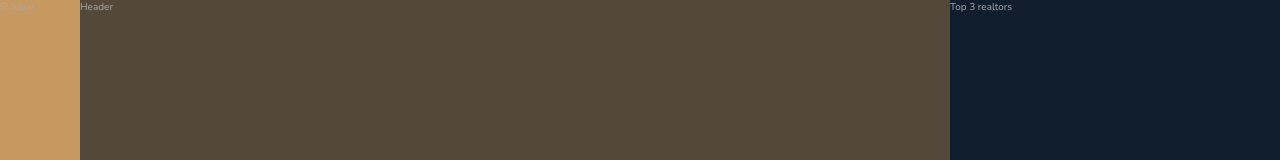
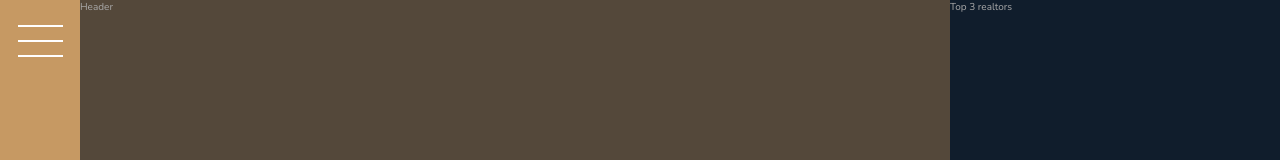
Before and after one commit to PrantoMollick/nexter-html-template, a website: page index.html in a window 1280 px wide. Shown: the top 160 px of the page. Drawn offline with nearby package versions, Linux system fonts and the light colour scheme.

Commit message:
013 Building the Sidebar

```diff
--- a/index.html
+++ b/index.html
@@ -15,7 +15,7 @@
 
 <body class="container">
     <div class="sidebar">
-        Sidebar
+        <button type="button" class="nav-btn" aria-label="nav button"></button>
     </div>
 
     <header class="header">
--- a/sass/_footer.scss
+++ b/sass/_footer.scss
@@ -16,8 +16,6 @@
   grid-template-columns: repeat(auto-fit, minmax(15rem, 1fr));
   grid-gap: 2rem;
   align-items: center;
-
-  &__item {}
 
   &__link:link,
   &__link:visited {
--- a/sass/_sidebar.scss
+++ b/sass/_sidebar.scss
@@ -2,4 +2,33 @@
   background-color: $color-primary;
   grid-column: sidebar-start / sidebar-end;
   grid-row: 1 / -1;
+  display: flex;
+  justify-content: center;
 }
+
+
+.nav-btn {
+  border: none;
+  border-radius: 0;
+  background-color: #fff;
+  height: 2px;
+  width: 4.5rem;
+  margin-top: 4rem;
+
+  &::before,
+  &::after {
+    content: '';
+    background-color: #fff;
+    height: 2px;
+    width: 4.5rem;
+    display: block;
+  }
+
+  &::before {
+    transform: translateY(-1.5rem);
+  }
+
+  &::after {
+    transform: translateY(1.3rem);
+  }
+}
```
Also changed, not shown: css/style.css.
